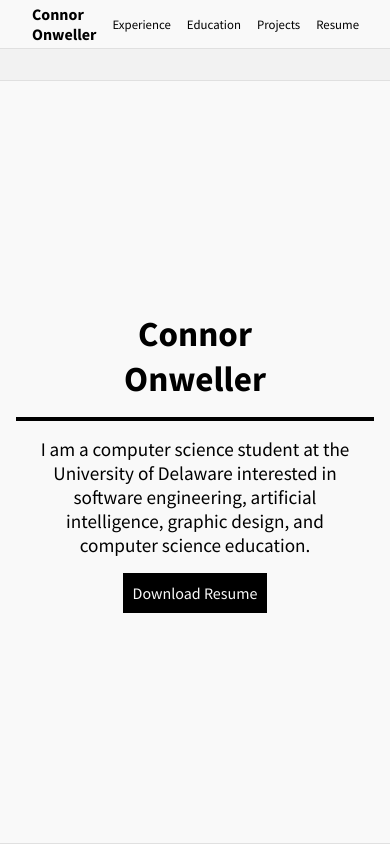
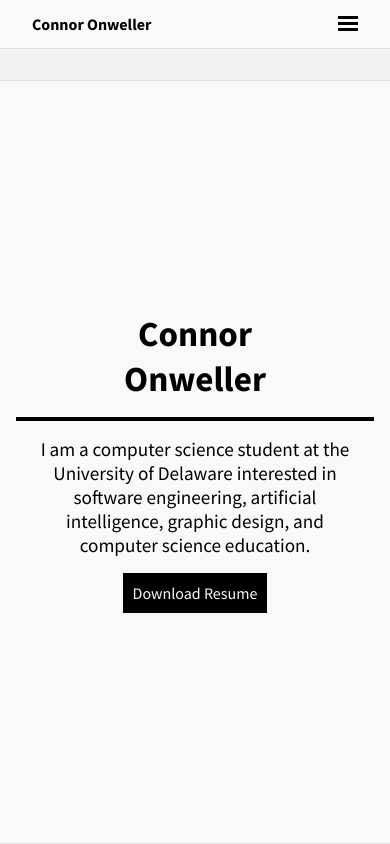
Before and after one commit to conweller/conweller.github.io, a plain HTML site: page index.html in a window 390 px wide. Shown: the top 844 px of the page. Drawn offline with Linux system fonts and the light colour scheme.

Commit message:
Toggle-able navigation for mobile

```diff
--- a/index.html
+++ b/index.html
@@ -13,7 +13,15 @@
       <a id="title" class="navlink" onclick="goTo('about', '' )">
         Connor Onweller
       </a>
-      <ul>
+      <div id="nav-links">
+        <div id="nav-icon" class="navlink" onclick="showNav()">
+          <svg viewBox="0 0 100 80" width="20" height="20">
+            <rect width="100" height="15"></rect>
+            <rect y="30" width="100" height="15"></rect>
+            <rect y="60" width="100" height="15"></rect>
+          </svg>
+        </div>
+        <ul id="nav-list">
           <li>
             <a class="navlink" onclick="goTo('experience')">
               Experience
@@ -35,6 +43,7 @@
             </a>
           </li>
         </ul>
+      </div>
     </nav>
     <section id="about-page">
       <div class="spacer" id ="about"></div>
--- a/js/index.js
+++ b/js/index.js
@@ -4,3 +4,24 @@ function goTo(id, route=`#${id}`) {
   url=url.split('#')[0]
   window.history.pushState("", "", `${url}${route}`);
 }
+
+function showNav() {
+  let list_elm = document.getElementById('nav-list');
+  if ( list_elm.style.display == 'flex' ) {
+    list_elm.style.display = 'none'
+  } else {
+    list_elm.style.display = 'flex'
+  }
+}
+
+window.addEventListener('resize', function(_){
+  let list_elm = document.getElementById('nav-list');
+  let icon_elm = document.getElementById('nav-icon');
+  if (window.innerWidth <= 600) {
+    list_elm.style.display = 'none'
+    icon_elm.style.display = 'flex'
+  } else {
+    icon_elm.style.display = 'none'
+    list_elm.style.display = 'flex'
+  }
+});
--- a/scss/nav.scss
+++ b/scss/nav.scss
@@ -6,7 +6,7 @@ nav {
   top:0;
   display: flex;
   flex-direction: row;
-  align-items:center;
+  align-items:flex-start;
   justify-content: space-between;
   background-color: $bg;
   color:$fg;
@@ -63,3 +63,31 @@ nav li {
   padding:0;
   margin:0;
 }
+
+#nav-icon {
+  height:3rem;
+  align-items:center;
+  justify-content:center;
+  cursor: pointer;
+  display:none;
+  margin-right: 1.5rem;
+}
+
+#nav-links {
+  display:flex;
+  flex-direction: column;
+  align-items:flex-end;
+  justify-content:flex-start;
+}
+
+@media only screen and (max-width: 600px) {
+  #nav-icon {
+    display:flex;
+  }
+  #nav-list {
+    display: none;
+    flex-flow: column;
+    align-items:flex-end;
+    justify-content:flex-start;
+  }
+}
```
Also changed, not shown: css/index.css, 1 other file. Lines whose indentation alone changed are shown as unchanged.
